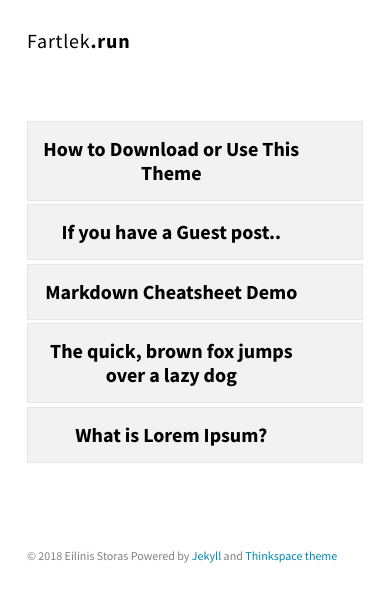
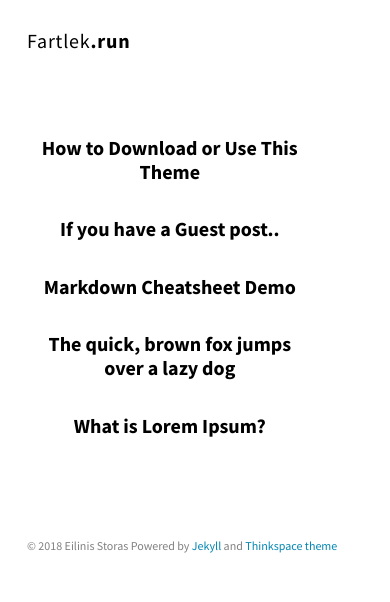
Before and after one commit to fartlekRun/fartlekrun.github.io, a Jekyll site: the page built from index.html, in a window 390 px wide. Shown: the top 602 px of the page. Built offline with Jekyll 4.4.1, drawn with Linux system fonts in a browser that asks for light colours.

Commit message:
removed media border

```diff
--- a/assets/scss/_layout.scss
+++ b/assets/scss/_layout.scss
@@ -272,11 +272,7 @@ hr {
     margin-right: 1em;
   }
 
-  .post-item {
-    border: 1px solid lighten($light-gray-color, 10%);
-    padding: 0 0.5em;
-    background: lighten($light-gray-color, 15%);
-  }
+
 
   .article-title {
     border-bottom: none !important;
```
